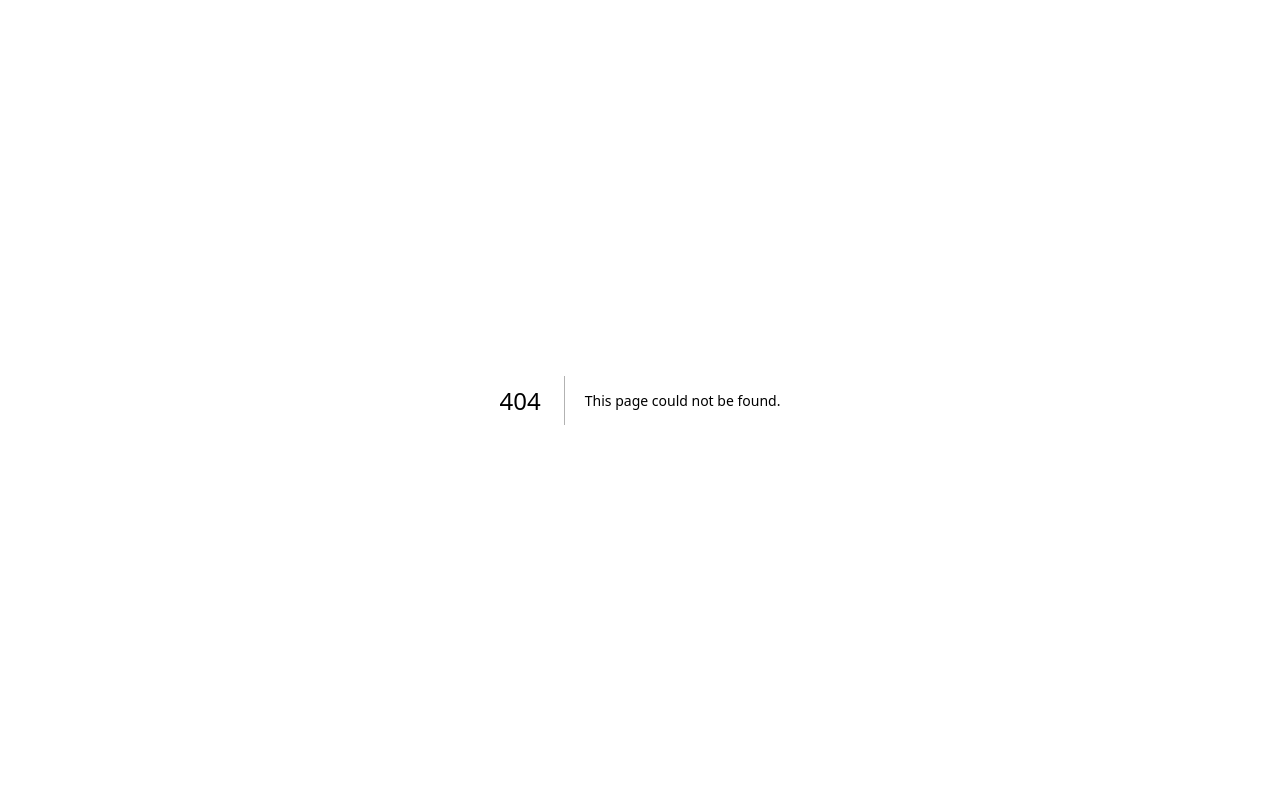
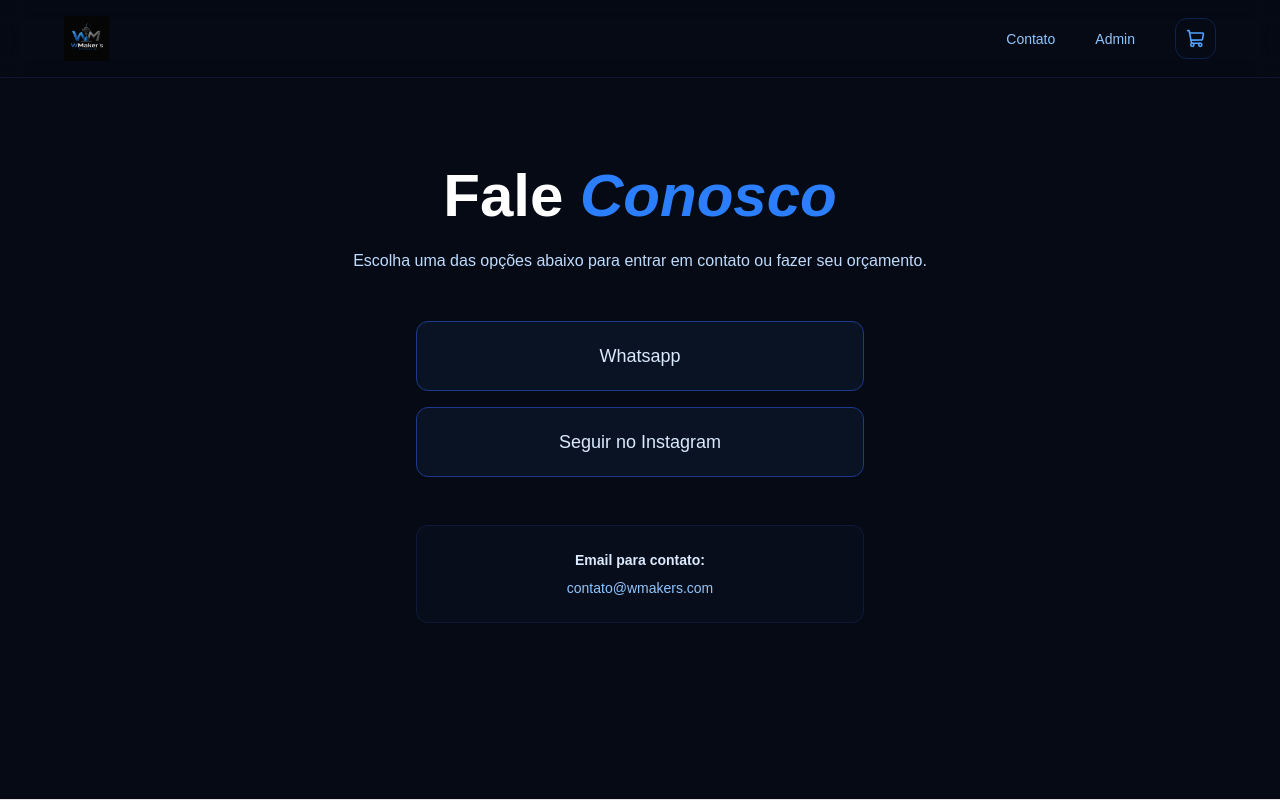
Before and after one commit to WELLx18/wmakers2, a Next.js app: page /contato in a window 1280 px wide. Before the commit this address had no page. Shown: the top 800 px of the page. Built offline with nearby package versions, Linux system fonts and the light colour scheme.

Commit message:
Adicionei novas páginas e recursos

```diff
--- /dev/null
+++ b/app/contato/page.tsx
@@ -0,0 +1,55 @@
+"use client"
+
+import { Navbar } from "@/components/Navbar"
+import { Footer } from "@/components/Footer"
+
+export default function Contato() {
+return (
+
+    <main className="min-h-screen bg-[#050A14] text-white w-full overflow-x-hidden">
+        <Navbar />
+        <section className="w-full max-w-[1400px] mx-auto px-6 md:px-12 lg:px-20 py-20 text-center">
+
+        <div className="max-w-2xl mx-auto mb-12">
+            <h1 className="text-4xl md:text-6xl font-semibold leading-tight">
+            Fale <span className="text-blue-500 italic">Conosco</span>
+            </h1>
+            <p className="text-blue-200 mt-4 text-sm sm:text-base">
+            Escolha uma das opções abaixo para entrar em contato ou fazer seu orçamento.
+            </p>
+        </div>
+
+        {/* Links de contato diretos e estilizados com o fundo do site */}
+        <div className="max-w-md mx-auto space-y-4">
+
+            <a
+                href="https://wa.me/5583991352938"
+                target="_blank"
+                rel="noopener noreferrer"
+                className="block p-5 border border-blue-900 bg-[#0A1324] rounded-xl text-blue-100 hover:border-blue-500 transition-all font-medium text-lg"
+            >
+                Whatsapp
+            </a>
+
+            <a
+            href="https://instagram.com/"
+            target="_blank"
+            rel="noopener noreferrer"
+            className="block p-5 border border-blue-900 bg-[#0A1324] rounded-xl text-blue-100 hover:border-blue-500 transition-all font-medium text-lg"
+            >
+            Seguir no Instagram
+            </a>
+
+        </div>
+
+        {/* Informações adicionais simples */}
+        <div className="max-w-md mx-auto mt-12 p-6 border border-blue-950/50 bg-[#0A1324]/40 rounded-xl text-sm text-blue-300">
+            <p className="font-semibold text-blue-100 mb-2">Email para contato:</p>
+            <p>contato@wmakers.com</p>
+        </div>
+
+        </section>
+        <Footer />
+    </main>
+  )
+}
--- a/components/Navbar.tsx
+++ b/components/Navbar.tsx
@@ -28,7 +28,7 @@ export function Navbar() {
 
         {/* LINKS E BOTÕES DE NAVEGAÇÃO */}
         <nav className="flex items-center gap-6 sm:gap-10 text-sm text-blue-300">
-          <a href="#" className="hover:text-blue-400 transition-colors font-medium">
+          <a href="/contato" className="hover:text-blue-400 transition-colors font-medium">
             Contato
           </a>
           <a href="/admin/login" className="hover:text-blue-400 transition-colors font-medium">
```
